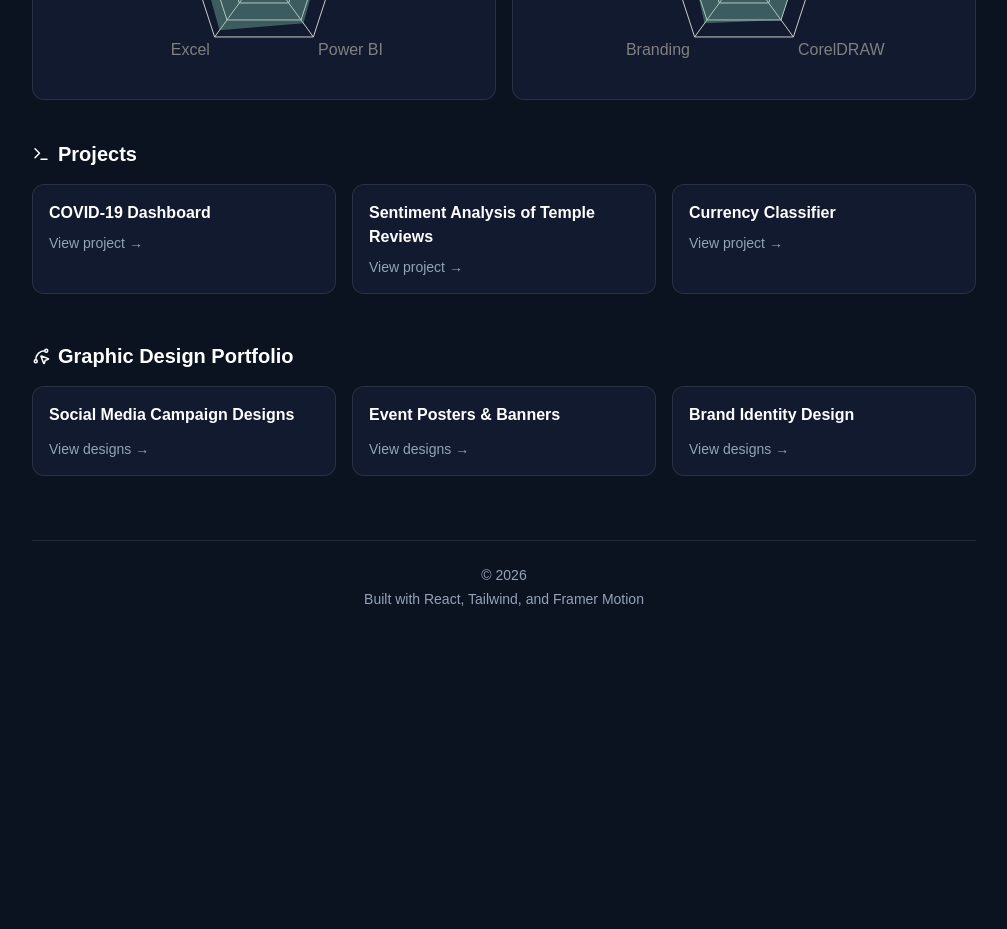
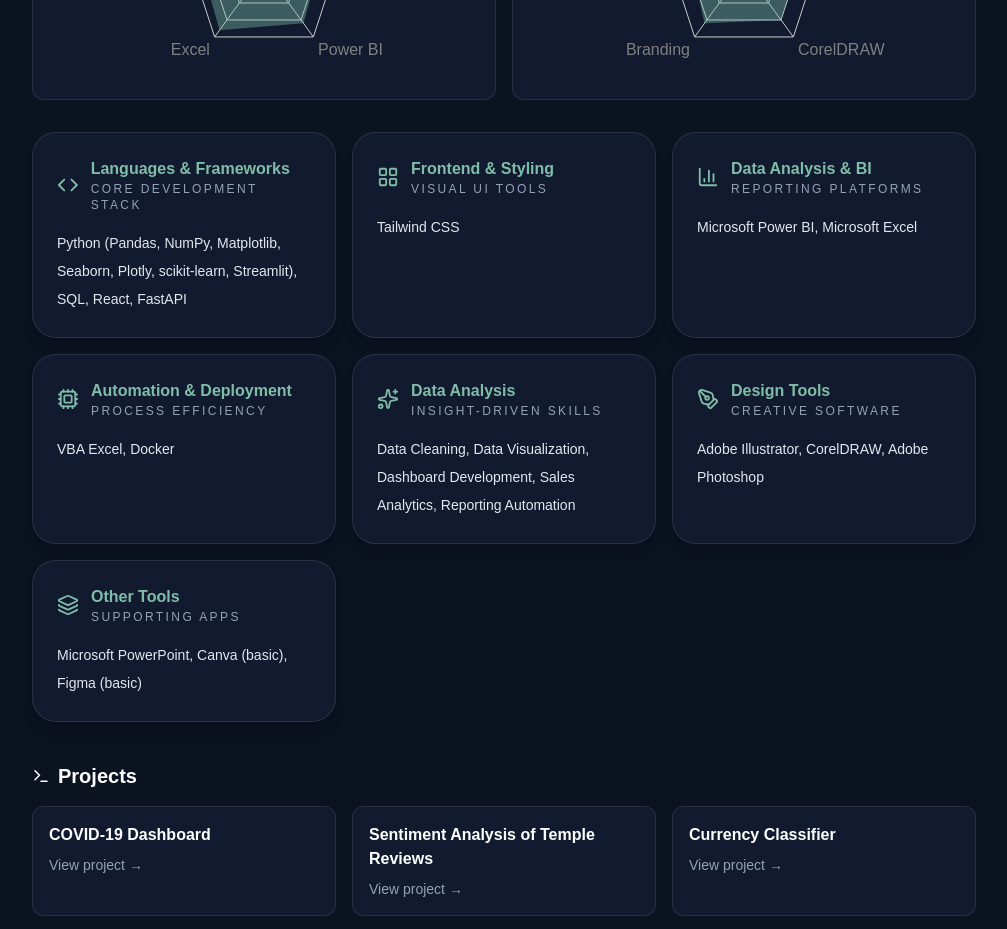
Before and after one commit to tengkumuazabs/web-portfolio, a React app: page / in a window 1280 px wide. Shown: the part 1680-2609 px from the top of the page, without its empty margins (136-1143 px from the left). Before the commit the page ends 2353 px from the top, so only its background shows below. Built offline with nearby package versions, Linux system fonts and the light colour scheme; the HTML template or start-up script is replaced by a standard one.

Commit message:
update skill section

```diff
--- a/src/components/SkillsChart.jsx
+++ b/src/components/SkillsChart.jsx
@@ -6,7 +6,16 @@ import {
   Radar,
 } from "recharts";
 
-import { Settings } from "lucide-react";
+import {
+  Settings,
+  Code,
+  LayoutGrid,
+  BarChart3,
+  Cpu,
+  Sparkles,
+  PenTool,
+  Layers,
+} from "lucide-react";
 import { useEffect, useState } from "react";
 
 /* ---------- data ---------- */
@@ -131,6 +140,89 @@ export default function SkillsChart() {
           />
         )}
       </div>
+
+      <div className="mt-8 grid gap-4 sm:grid-cols-2 xl:grid-cols-3">
+        <div className="bg-card p-6 rounded-3xl border border-white/10 shadow-lg shadow-black/10">
+          <div className="flex items-center gap-3 mb-4 text-accent">
+            <Code size={22} />
+            <div>
+              <h3 className="text-base font-semibold">Languages & Frameworks</h3>
+              <p className="text-xs uppercase tracking-[0.2em] text-muted">Core development stack</p>
+            </div>
+          </div>
+          <p className="text-sm leading-7 text-slate-200">
+            Python (Pandas, NumPy, Matplotlib, Seaborn, Plotly, scikit-learn, Streamlit), SQL, React, FastAPI
+          </p>
+        </div>
+
+        <div className="bg-card p-6 rounded-3xl border border-white/10 shadow-lg shadow-black/10">
+          <div className="flex items-center gap-3 mb-4 text-accent">
+            <LayoutGrid size={22} />
+            <div>
+              <h3 className="text-base font-semibold">Frontend & Styling</h3>
+              <p className="text-xs uppercase tracking-[0.2em] text-muted">Visual UI tools</p>
+            </div>
+          </div>
+          <p className="text-sm leading-7 text-slate-200">Tailwind CSS</p>
+        </div>
+
+        <div className="bg-card p-6 rounded-3xl border border-white/10 shadow-lg shadow-black/10">
+          <div className="flex items-center gap-3 mb-4 text-accent">
+            <BarChart3 size={22} />
+            <div>
+              <h3 className="text-base font-semibold">Data Analysis & BI</h3>
+              <p className="text-xs uppercase tracking-[0.2em] text-muted">Reporting platforms</p>
+            </div>
+          </div>
+          <p className="text-sm leading-7 text-slate-200">Microsoft Power BI, Microsoft Excel</p>
+        </div>
+
+        <div className="bg-card p-6 rounded-3xl border border-white/10 shadow-lg shadow-black/10">
+          <div className="flex items-center gap-3 mb-4 text-accent">
+            <Cpu size={22} />
+            <div>
+              <h3 className="text-base font-semibold">Automation & Deployment</h3>
+              <p className="text-xs uppercase tracking-[0.2em] text-muted">Process efficiency</p>
+            </div>
+          </div>
+          <p className="text-sm leading-7 text-slate-200">VBA Excel, Docker</p>
+        </div>
+
+        <div className="bg-card p-6 rounded-3xl border border-white/10 shadow-lg shadow-black/10">
+          <div className="flex items-center gap-3 mb-4 text-accent">
+            <Sparkles size={22} />
+            <div>
+              <h3 className="text-base font-semibold">Data Analysis</h3>
+              <p className="text-xs uppercase tracking-[0.2em] text-muted">Insight-driven skills</p>
+            </div>
+          </div>
+          <p className="text-sm leading-7 text-slate-200">
+            Data Cleaning, Data Visualization, Dashboard Development, Sales Analytics, Reporting Automation
+          </p>
+        </div>
+
+        <div className="bg-card p-6 rounded-3xl border border-white/10 shadow-lg shadow-black/10">
+          <div className="flex items-center gap-3 mb-4 text-accent">
+            <PenTool size={22} />
+            <div>
+              <h3 className="text-base font-semibold">Design Tools</h3>
+              <p className="text-xs uppercase tracking-[0.2em] text-muted">Creative software</p>
+            </div>
+          </div>
+          <p className="text-sm leading-7 text-slate-200">Adobe Illustrator, CorelDRAW, Adobe Photoshop</p>
+        </div>
+
+        <div className="bg-card p-6 rounded-3xl border border-white/10 shadow-lg shadow-black/10">
+          <div className="flex items-center gap-3 mb-4 text-accent">
+            <Layers size={22} />
+            <div>
+              <h3 className="text-base font-semibold">Other Tools</h3>
+              <p className="text-xs uppercase tracking-[0.2em] text-muted">Supporting apps</p>
+            </div>
+          </div>
+          <p className="text-sm leading-7 text-slate-200">Microsoft PowerPoint, Canva (basic), Figma (basic)</p>
+        </div>
+      </div>
     </div>
   );
 }
```
